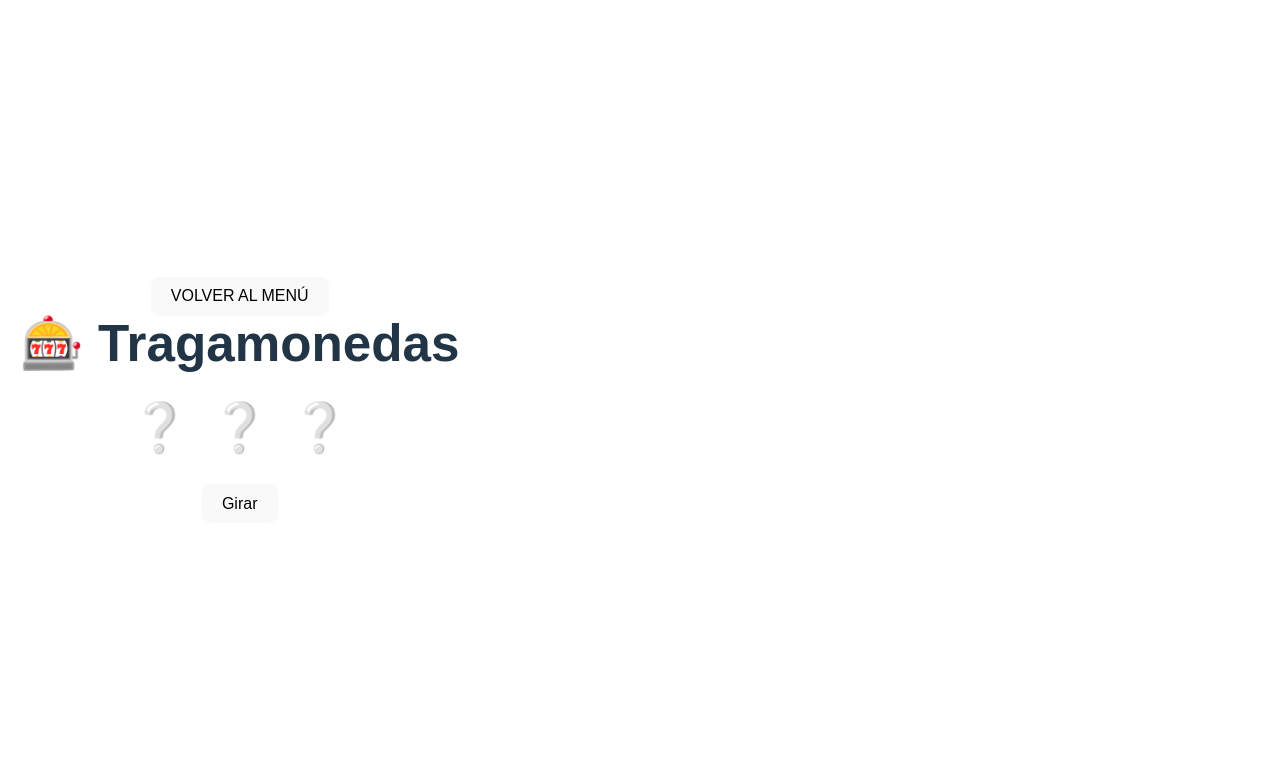
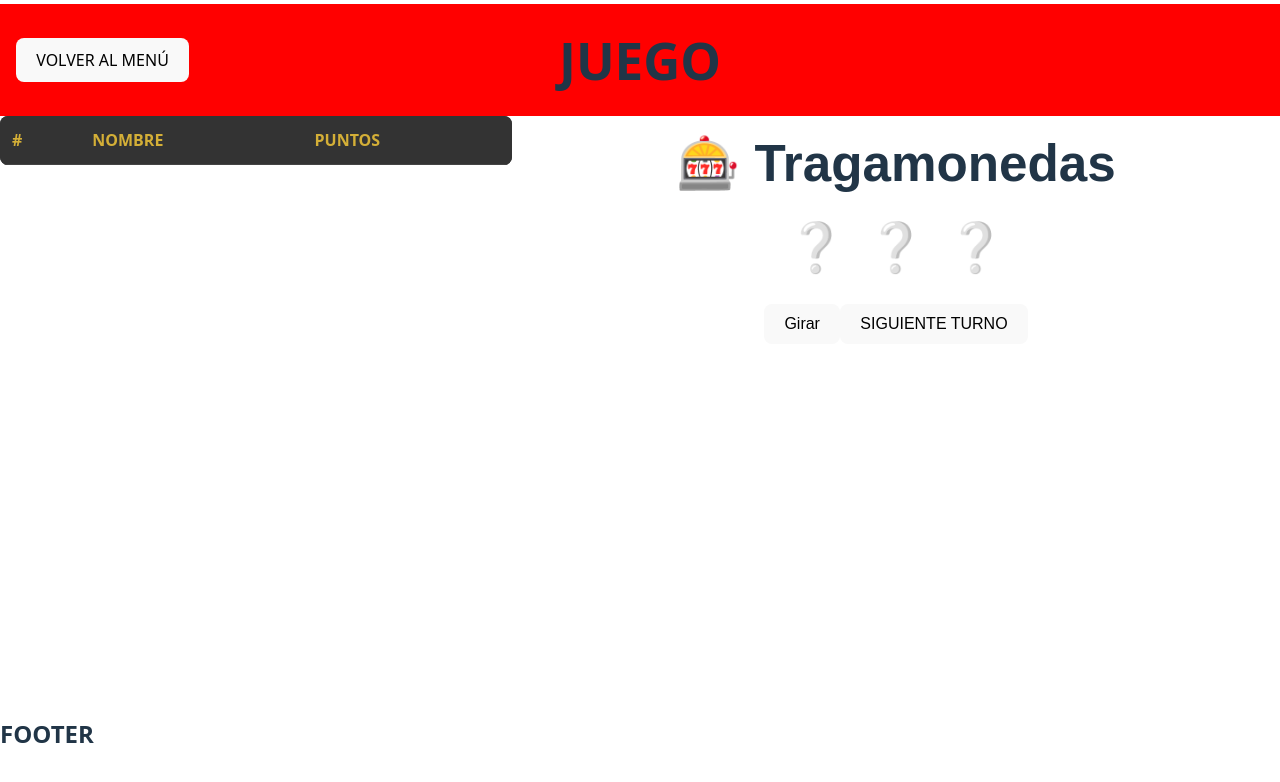
Before and after one commit to Santi-Rubiol/casino-recreativo, a React (Vite) app: page /tragamonedas in a window 1280 px wide. Shown: the top 782 px of the page. Built offline with nearby package versions, Linux system fonts and the light colour scheme.

Commit message:
Agrego tipos de jugadas de tragaMonedas

```diff
--- a/src/pages/TragaMonedas/TragaMonedas.tsx
+++ b/src/pages/TragaMonedas/TragaMonedas.tsx
@@ -1,17 +1,28 @@
-// SlotMachineGame.tsx
 import React, { useState } from 'react'
-import { useNavigate } from 'react-router-dom'
+import { actualizarPuntajeYPosiciones } from '../../data/registroJugadores'
+import type { JUGADA } from './jugadasPosibles'
+import type { Jugador } from '../../types/Types'
 
 const symbols = ['🍒', '🍋', '🔔', '💎', '🍀', '7️⃣']
 
 const getRandomSymbol = () =>
   symbols[Math.floor(Math.random() * symbols.length)]
 
-const TragaMonedas: React.FC = () => {
+const TragaMonedas = ({
+  jugadores,
+  setJugadores,
+}: {
+  jugadores: Jugador[]
+  setJugadores: React.Dispatch<React.SetStateAction<Jugador[]>>
+}) => {
   const [reels, setReels] = useState<string[]>(['❔', '❔', '❔'])
   const [spinning, setSpinning] = useState<boolean>(false)
   const [message, setMessage] = useState<string>('')
-  const navigate = useNavigate()
+  const [tiradas, setTiradas] = useState(3)
+  const [jugadaActual, setJugadaActual] = useState<JUGADA | null>(null)
+  const [turnoActual, setTurnoActual] = useState<Jugador | null>(
+    jugadores[0] ?? null
+  )
 
   const spin = () => {
     setSpinning(true)
@@ -27,6 +38,7 @@ const TragaMonedas: React.FC = () => {
         checkResult()
       }
     }, 100)
+    setTiradas(tiradas - 1)
   }
 
   const checkResult = () => {
@@ -38,11 +50,29 @@ const TragaMonedas: React.FC = () => {
     }
   }
 
+  const finDeTurno = () => {
+    if (!jugadores.length || !turnoActual || !jugadaActual) return
+
+    const jugadoresActualizados = actualizarPuntajeYPosiciones(
+      jugadores,
+      turnoActual.id,
+      jugadaActual.valor
+    )
+
+    setJugadores(jugadoresActualizados)
+    const indexActual = jugadoresActualizados.findIndex(
+      (j) => j.id === turnoActual.id
+    )
+    const indexSiguiente = (indexActual + 1) % jugadoresActualizados.length
+    setTurnoActual(jugadoresActualizados[indexSiguiente])
+    setTiradas(3)
+    setJugadaActual(null)
+  }
+
   return (
     <div
       style={{ fontFamily: 'sans-serif', textAlign: 'center', padding: '20px' }}
     >
-      <button onClick={() => navigate('/')}>VOLVER AL MENÚ</button>
       <h1>🎰 Tragamonedas</h1>
       <div
         style={{
@@ -57,12 +87,15 @@ const TragaMonedas: React.FC = () => {
           <span key={idx}>{symbol}</span>
         ))}
       </div>
+      {tiradas > 0 ? (
         <button
           onClick={spin}
           disabled={spinning}
         >
           {spinning ? 'Girando...' : 'Girar'}
         </button>
+      ) : null}
+      <button onClick={finDeTurno}>SIGUIENTE TURNO</button>
       {message && <h2 style={{ marginTop: '20px' }}>{message}</h2>}
     </div>
   )
--- /dev/null
+++ b/src/pages/TragaMonedas/jugadasPosibles.ts
@@ -0,0 +1,42 @@
+export type JUGADA = {
+  nombre: string
+  valor: number
+}
+
+export const JUGADAS: JUGADA[] = [
+  { nombre: 'Generala', valor: 50 },
+  { nombre: 'Poker', valor: 40 },
+  { nombre: 'Full', valor: 30 },
+  { nombre: 'Escalera', valor: 25 },
+  { nombre: 'Trío', valor: 20 },
+  { nombre: 'Nada', valor: 0 },
+]
+
+export function verJugadaActual(dados: number[]) {
+  if (dados.length !== 5 || !dados.every((d) => d >= 1 && d <= 6)) {
+    throw new Error('Debe haber exactamente 5 dados con valores del 1 al 6.')
+  }
+  let nombreJugadaActual = 'Nada'
+  const contador: { [key: number]: number } = {}
+  for (const dado of dados) {
+    contador[dado] = (contador[dado] || 0) + 1
+  }
+
+  const cantidades = Object.values(contador).sort((a, b) => b - a)
+  const dadosUnicos = [...new Set(dados)].sort((a, b) => a - b)
+
+  if (cantidades[0] === 5) {
+    nombreJugadaActual = 'Generala'
+  } else if (cantidades[0] === 4) {
+    nombreJugadaActual = 'Poker'
+  } else if (cantidades[0] === 3 && cantidades[1] === 2) {
+    nombreJugadaActual = 'Full'
+  } else if (
+    JSON.stringify(dadosUnicos) === JSON.stringify([1, 2, 3, 4, 5]) ||
+    JSON.stringify(dadosUnicos) === JSON.stringify([2, 3, 4, 5, 6])
+  ) {
+    nombreJugadaActual = 'Escalera'
+  } else if (cantidades[0] === 3) nombreJugadaActual = 'Trío'
+
+  return JUGADAS.find((j) => j.nombre === nombreJugadaActual)!
+}
--- a/src/routes/AppRoutes.tsx
+++ b/src/routes/AppRoutes.tsx
@@ -22,7 +22,7 @@ const AppRoutes = () => (
       />
       <Route
         path="/tragamonedas"
-        element={<TragaMonedas />}
+        element={<GameEstructure MainContent={TragaMonedas} />}
       />
     </Routes>
   </Router>
```
Lines whose indentation alone changed are shown as unchanged.
